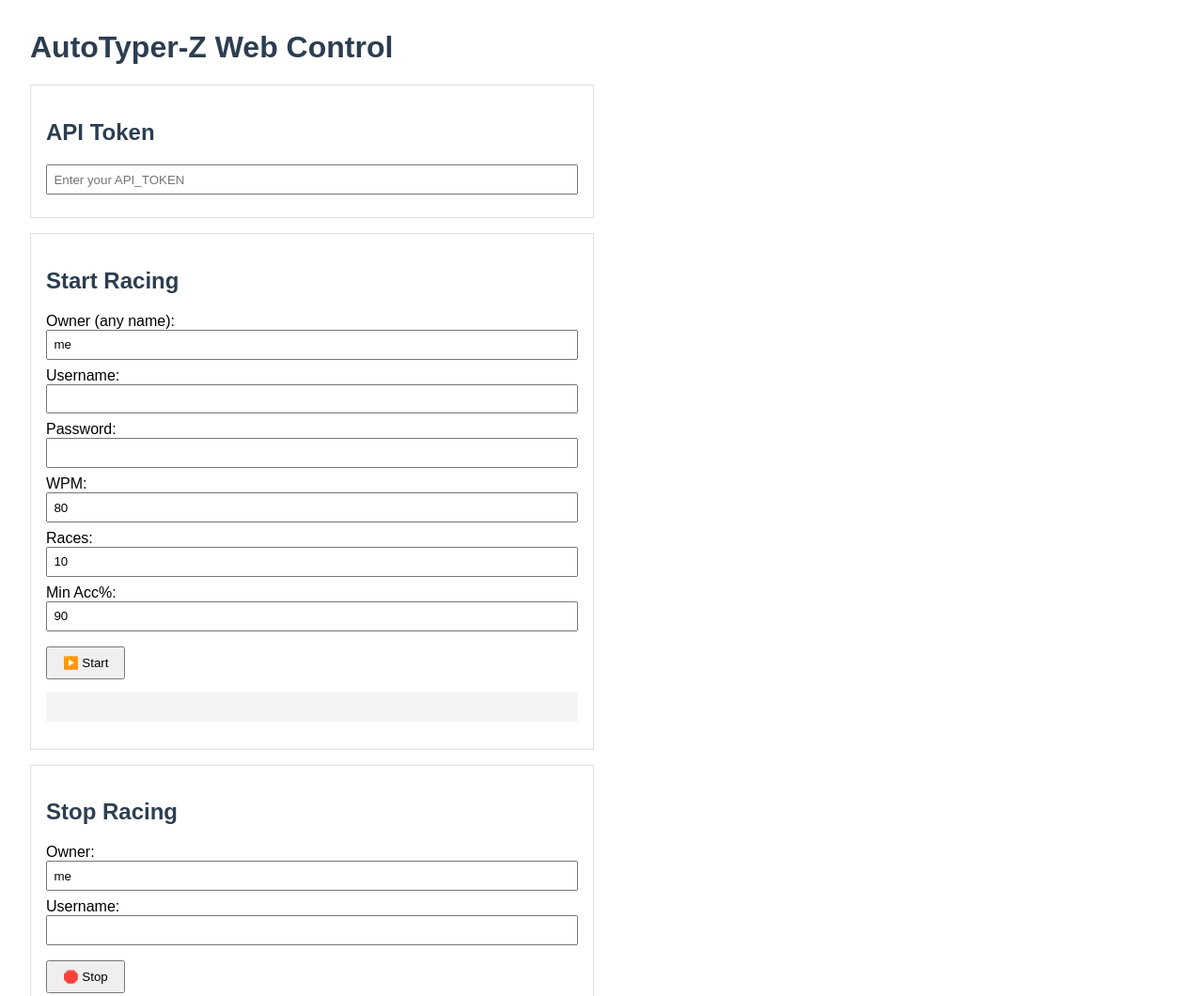
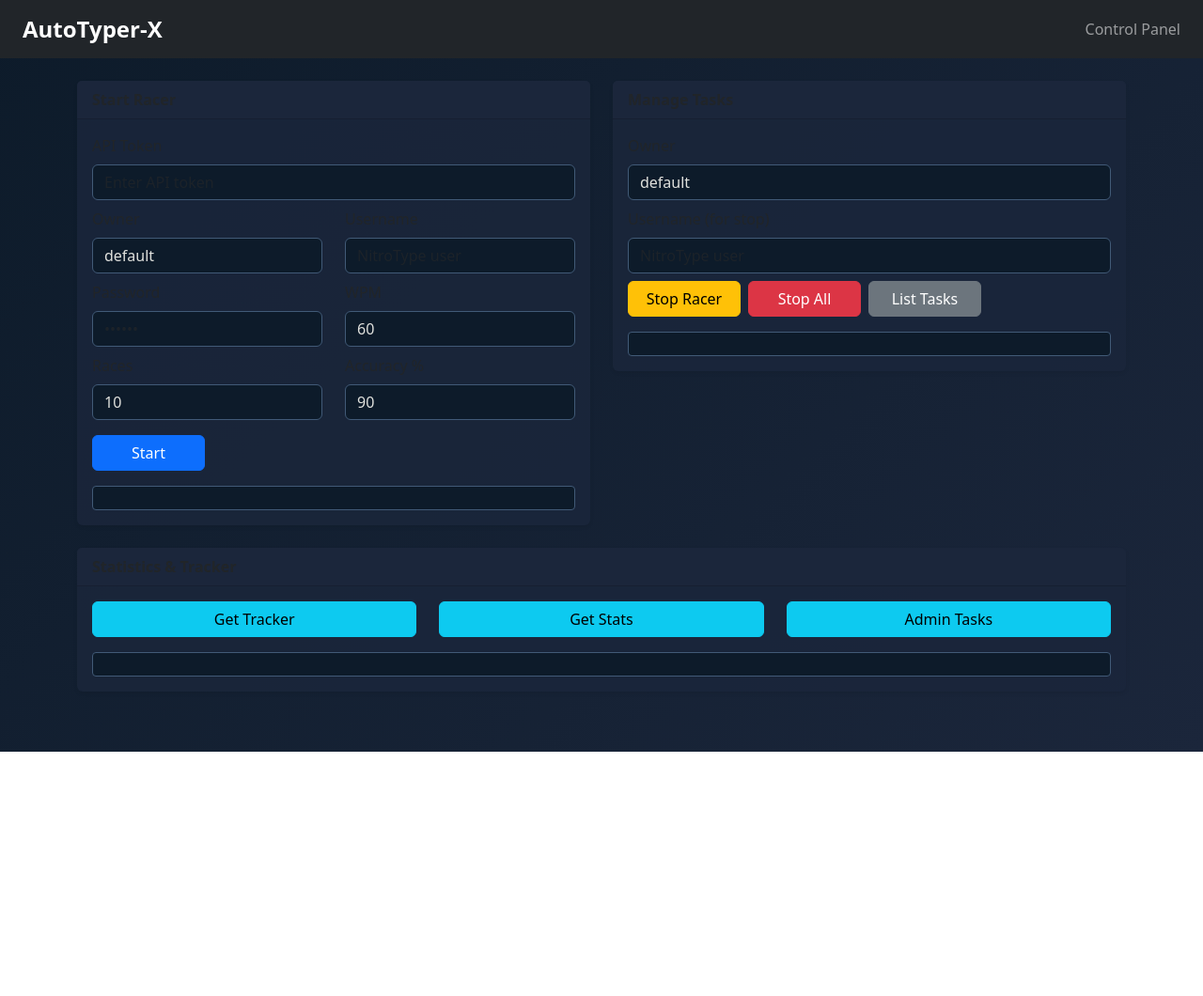
Before and after one commit to professional124/AutoTyper-X, a plain HTML site: page index.html in a window 1280 px wide. Shown: the top 1060 px of the page at 94% size. After the commit the page ends 800 px from the top, so only its background shows below. Drawn offline with nearby package versions, Linux system fonts and the light colour scheme.

Commit message:
Update index.html

```diff
--- a/index.html
+++ b/index.html
@@ -1,125 +1,245 @@
 <!DOCTYPE html>
 <html lang="en">
 <head>
-  <meta charset="UTF-8"/>
-  <meta name="viewport" content="width=device-width,initial-scale=1" />
-  <title>AutoTyper-Z Web Control</title>
+  <meta charset="UTF-8" />
+  <meta name="viewport" content="width=device-width, initial-scale=1.0"/>
+  <title>AutoTyper-X Dashboard</title>
+  <!-- Bootstrap CSS -->
+  <link
+    href="https://cdn.jsdelivr.net/npm/bootstrap@5.4.0/dist/css/bootstrap.min.css"
+    rel="stylesheet"
+  />
   <style>
-    body { font-family: sans-serif; margin: 2rem; max-width: 600px; }
-    h1,h2 { color: #2c3e50; }
-    label { display: block; margin: 0.5rem 0; }
-    input[type=text], input[type=password], input[type=number] {
-      width: 100%; padding: 0.4rem; box-sizing: border-box;
+    body {
+      background: linear-gradient(135deg, #0d1b2a, #1b263b);
+      color: #e0e1dd;
+      min-height: 100vh;
     }
-    button { margin-top: 0.5rem; padding: 0.5rem 1rem; }
-    pre { background: #f4f4f4; padding: 1rem; overflow-x: auto; }
-    section { border: 1px solid #ddd; padding: 1rem; margin-bottom: 1rem; }
+    .navbar-brand {
+      font-weight: bold;
+      font-size: 1.5rem;
+    }
+    .card {
+      background: rgba(27, 38, 59, 0.85);
+      border: none;
+    }
+    .card-header {
+      background: #1b263b;
+      font-weight: 600;
+    }
+    .form-control,
+    .form-select {
+      background: #0d1b2a;
+      border: 1px solid #415a77;
+      color: #e0e1dd;
+    }
+    .form-control:focus,
+    .form-select:focus {
+      border-color: #778da9;
+      box-shadow: none;
+    }
+    button {
+      min-width: 120px;
+    }
+    .output {
+      font-family: monospace;
+      white-space: pre-wrap;
+      background: #0d1b2a;
+      padding: 0.75rem;
+      border-radius: 0.25rem;
+      border: 1px solid #415a77;
+      max-height: 200px;
+      overflow-y: auto;
+    }
   </style>
 </head>
 <body>
-  <h1>AutoTyper-Z Web Control</h1>
+  <nav class="navbar navbar-expand-lg navbar-dark bg-dark px-4">
+    <a class="navbar-brand" href="#">AutoTyper-X</a>
+    <div class="ms-auto">
+      <span class="navbar-text">Control Panel</span>
+    </div>
+  </nav>
 
-  <section>
-    <h2>API Token</h2>
-    <label>
-      <input type="text" id="api-token" placeholder="Enter your API_TOKEN" />
-    </label>
-  </section>
+  <div class="container py-4">
+    <div class="row gy-4">
+      <!-- Start Racer Card -->
+      <div class="col-md-6">
+        <div class="card shadow-sm">
+          <div class="card-header">Start Racer</div>
+          <div class="card-body">
+            <div class="mb-2">
+              <label class="form-label">API Token</label>
+              <input id="token" type="password" class="form-control" placeholder="Enter API token" />
+            </div>
+            <div class="row">
+              <div class="col-sm-6 mb-2">
+                <label class="form-label">Owner</label>
+                <input id="owner" type="text" class="form-control" placeholder="default" value="default"/>
+              </div>
+              <div class="col-sm-6 mb-2">
+                <label class="form-label">Username</label>
+                <input id="username" type="text" class="form-control" placeholder="NitroType user" />
+              </div>
+            </div>
+            <div class="row">
+              <div class="col-sm-6 mb-2">
+                <label class="form-label">Password</label>
+                <input id="password" type="password" class="form-control" placeholder="••••••" />
+              </div>
+              <div class="col-sm-6 mb-2">
+                <label class="form-label">WPM</label>
+                <input id="wpm" type="number" class="form-control" min="30" max="170" value="60" />
+              </div>
+            </div>
+            <div class="row">
+              <div class="col-sm-6 mb-2">
+                <label class="form-label">Races</label>
+                <input id="races" type="number" class="form-control" min="1" max="5000" value="10" />
+              </div>
+              <div class="col-sm-6 mb-2">
+                <label class="form-label">Accuracy %</label>
+                <input id="accuracy" type="number" class="form-control" min="0" max="100" value="90" />
+              </div>
+            </div>
+            <button id="btn-start" class="btn btn-primary mt-2">Start</button>
+            <div id="start-output" class="output mt-3"></div>
+          </div>
+        </div>
+      </div>
 
-  <section id="start">
-    <h2>Start Racing</h2>
-    <label>Owner (any name): <input type="text" id="owner-start" value="me" /></label>
-    <label>Username:  <input type="text" id="username-start" /></label>
-    <label>Password:  <input type="password" id="password-start" /></label>
-    <label>WPM:       <input type="number" id="wpm-start" value="80" min="30" max="170" /></label>
-    <label>Races:     <input type="number" id="races-start" value="10" min="1" max="5000" /></label>
-    <label>Min Acc%:  <input type="number" id="acc-start"   value="90" min="85" max="100" /></label>
-    <button onclick="startRacing()">▶️ Start</button>
-    <pre id="start-res"></pre>
-  </section>
+      <!-- Manage Tasks Card -->
+      <div class="col-md-6">
+        <div class="card shadow-sm">
+          <div class="card-header">Manage Tasks</div>
+          <div class="card-body">
+            <div class="mb-2">
+              <label class="form-label">Owner</label>
+              <input id="m-owner" type="text" class="form-control" placeholder="default" value="default"/>
+            </div>
+            <div class="mb-2">
+              <label class="form-label">Username (for stop)</label>
+              <input id="m-username" type="text" class="form-control" placeholder="NitroType user" />
+            </div>
+            <div class="d-flex gap-2 flex-wrap">
+              <button id="btn-stop" class="btn btn-warning">Stop Racer</button>
+              <button id="btn-stopall" class="btn btn-danger">Stop All</button>
+              <button id="btn-tasks" class="btn btn-secondary">List Tasks</button>
+            </div>
+            <div id="tasks-output" class="output mt-3"></div>
+          </div>
+        </div>
+      </div>
 
-  <section id="stop">
-    <h2>Stop Racing</h2>
-    <label>Owner:    <input type="text" id="owner-stop"  value="me" /></label>
-    <label>Username: <input type="text" id="username-stop" /></label>
-    <button onclick="stopRacing()">🛑 Stop</button>
-    <pre id="stop-res"></pre>
-  </section>
+      <!-- Statistics Card -->
+      <div class="col-12">
+        <div class="card shadow-sm">
+          <div class="card-header">Statistics & Tracker</div>
+          <div class="card-body">
+            <div class="row gy-2">
+              <div class="col-sm-4">
+                <button id="btn-tracker" class="btn btn-info w-100">Get Tracker</button>
+              </div>
+              <div class="col-sm-4">
+                <button id="btn-stats" class="btn btn-info w-100">Get Stats</button>
+              </div>
+              <div class="col-sm-4">
+                <button id="btn-admintasks" class="btn btn-info w-100">Admin Tasks</button>
+              </div>
+            </div>
+            <div id="stats-output" class="output mt-3"></div>
+          </div>
+        </div>
+      </div>
+    </div>
+  </div>
 
-  <section id="tasks">
-    <h2>List Active Tasks</h2>
-    <label>Owner: <input type="text" id="owner-tasks" value="me" /></label>
-    <button onclick="getTasks()">📋 Tasks</button>
-    <pre id="tasks-res"></pre>
-  </section>
+  <!-- Bootstrap JS & dependencies -->
+  <script
+    src="https://cdn.jsdelivr.net/npm/bootstrap@5.4.0/dist/js/bootstrap.bundle.min.js"
+  ></script>
+  <script>
+    const API_BASE = "";
 
-  <section id="tracker">
-    <h2>Track Completed Races</h2>
-    <label>Owner:    <input type="text" id="owner-tracker"  value="me" /></label>
-    <label>Username: <input type="text" id="username-tracker" /></label>
-    <button onclick="getTracker()">🔍 Tracker</button>
-    <pre id="tracker-res"></pre>
-  </section>
+    function getToken() {
+      return document.getElementById("token").value.trim();
+    }
 
-  <script>
-    const base = window.location.origin;
-    function getToken() {
-      return document.getElementById("api-token").value.trim();
+    async function callApi(path, method = "GET", body = null, params = {}) {
+      const token = getToken();
+      const url = new URL(API_BASE + path, window.location.origin);
+      url.searchParams.set("token", token);
+      Object.entries(params).forEach(([k, v]) => url.searchParams.set(k, v));
+
+      const opts = { method };
+      if (body) {
+        opts.headers = { "Content-Type": "application/json" };
+        opts.body = JSON.stringify(body);
+      }
+      const res = await fetch(url, opts);
+      const text = await res.text();
+      try { return JSON.parse(text); }
+      catch { return text; }
     }
-    function handleResponse(el, res) {
-      el.textContent = JSON.stringify(res, null, 2);
-    }
-    function startRacing() {
-      const token = getToken();
+
+    // Start racer
+    document.getElementById("btn-start").onclick = async () => {
       const data = {
-        owner:    document.getElementById("owner-start").value,
-        username: document.getElementById("username-start").value,
-        password: document.getElementById("password-start").value,
-        wpm:      document.getElementById("wpm-start").value,
-        races:    document.getElementById("races-start").value,
-        min_acc:  document.getElementById("acc-start").value
+        owner: document.getElementById("owner").value,
+        username: document.getElementById("username").value,
+        password: document.getElementById("password").value,
+        wpm: document.getElementById("wpm").value,
+        race_amount: document.getElementById("races").value,
+        min_accuracy: document.getElementById("accuracy").value
       };
-      fetch(`${base}/start?token=${token}`, {
-        method: "POST",
-        headers: {"Content-Type":"application/json"},
-        body: JSON.stringify(data)
-      })
-      .then(r => r.json())
-      .then(j => handleResponse(document.getElementById("start-res"), j))
-      .catch(e => handleResponse(document.getElementById("start-res"), {error:e.toString()}));
-    }
-    function stopRacing() {
-      const token = getToken();
+      const out = await callApi("/racer", "POST", data);
+      document.getElementById("start-output").innerText = JSON.stringify(out, null, 2);
+    };
+
+    // Stop single racer
+    document.getElementById("btn-stop").onclick = async () => {
       const data = {
-        owner:    document.getElementById("owner-stop").value,
-        username: document.getElementById("username-stop").value
+        owner: document.getElementById("m-owner").value,
+        username: document.getElementById("m-username").value
       };
-      fetch(`${base}/stop?token=${token}`, {
-        method: "POST",
-        headers: {"Content-Type":"application/json"},
-        body: JSON.stringify(data)
-      })
-      .then(r => r.json())
-      .then(j => handleResponse(document.getElementById("stop-res"), j))
-      .catch(e => handleResponse(document.getElementById("stop-res"), {error:e.toString()}));
-    }
-    function getTasks() {
-      const token = getToken();
-      const owner = document.getElementById("owner-tasks").value;
-      fetch(`${base}/tasks?token=${token}&owner=${owner}`)
-        .then(r => r.json())
-        .then(j => handleResponse(document.getElementById("tasks-res"), j))
-        .catch(e => handleResponse(document.getElementById("tasks-res"), {error:e.toString()}));
-    }
-    function getTracker() {
-      const token = getToken();
-      const owner = document.getElementById("owner-tracker").value;
-      const user  = document.getElementById("username-tracker").value;
-      fetch(`${base}/tracker?token=${token}&owner=${owner}&username=${user}`)
-        .then(r => r.json())
-        .then(j => handleResponse(document.getElementById("tracker-res"), j))
-        .catch(e => handleResponse(document.getElementById("tracker-res"), {error:e.toString()}));
-    }
+      const out = await callApi("/stopracer", "POST", data);
+      document.getElementById("tasks-output").innerText = JSON.stringify(out, null, 2);
+    };
+
+    // Stop all racers
+    document.getElementById("btn-stopall").onclick = async () => {
+      const data = { owner: document.getElementById("m-owner").value };
+      const out = await callApi("/stopall", "POST", data);
+      document.getElementById("tasks-output").innerText = JSON.stringify(out, null, 2);
+    };
+
+    // List tasks
+    document.getElementById("btn-tasks").onclick = async () => {
+      const owner = document.getElementById("m-owner").value;
+      const out = await callApi("/tasks", "GET", null, { owner });
+      document.getElementById("tasks-output").innerText = JSON.stringify(out, null, 2);
+    };
+
+    // Get tracker for one user
+    document.getElementById("btn-tracker").onclick = async () => {
+      const owner = document.getElementById("m-owner").value;
+      const username = document.getElementById("m-username").value;
+      const out = await callApi("/tracker", "GET", null, { owner, username });
+      document.getElementById("stats-output").innerText = JSON.stringify(out, null, 2);
+    };
+
+    // Get overall stats
+    document.getElementById("btn-stats").onclick = async () => {
+      const out = await callApi("/stats", "GET");
+      document.getElementById("stats-output").innerText = JSON.stringify(out, null, 2);
+    };
+
+    // Admin tasks
+    document.getElementById("btn-admintasks").onclick = async () => {
+      const target_owner = document.getElementById("m-owner").value;
+      const out = await callApi("/admintasks", "GET", null, { target_owner });
+      document.getElementById("stats-output").innerText = JSON.stringify(out, null, 2);
+    };
   </script>
 </body>
 </html>
```
